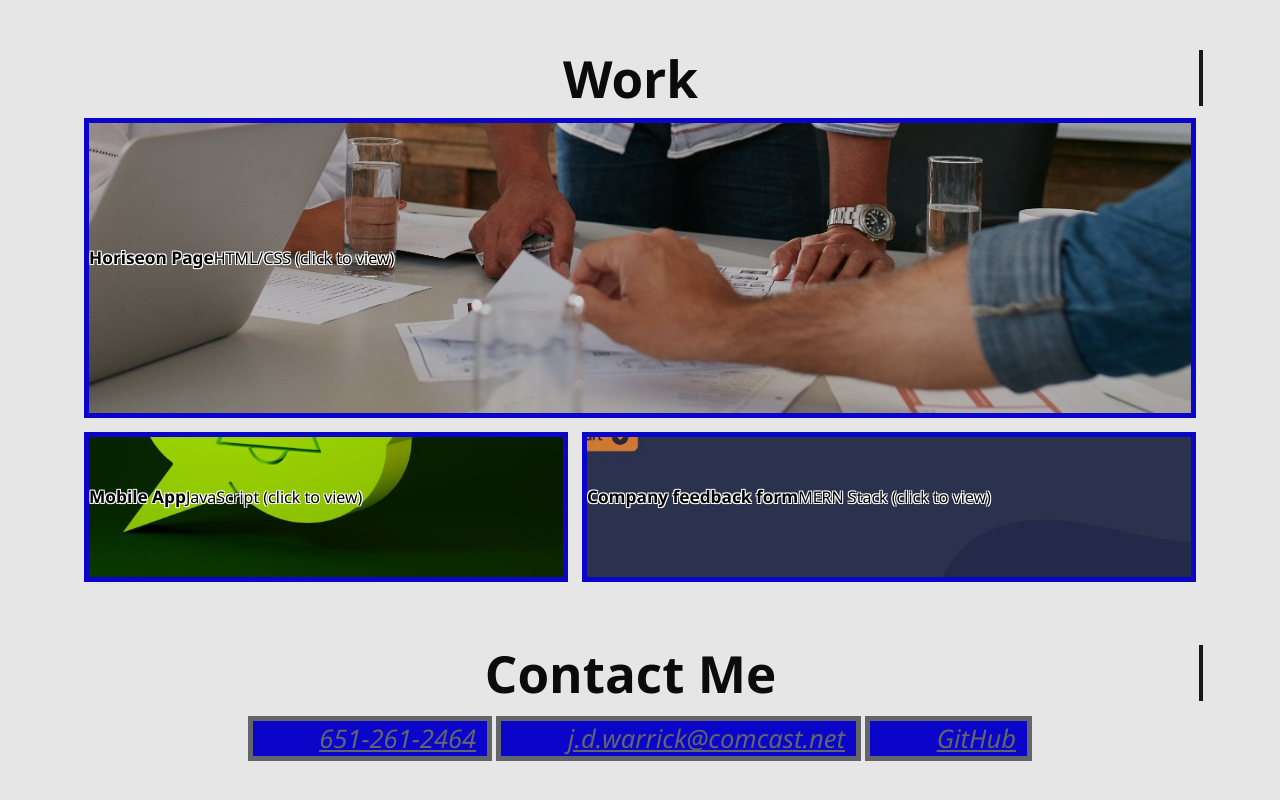
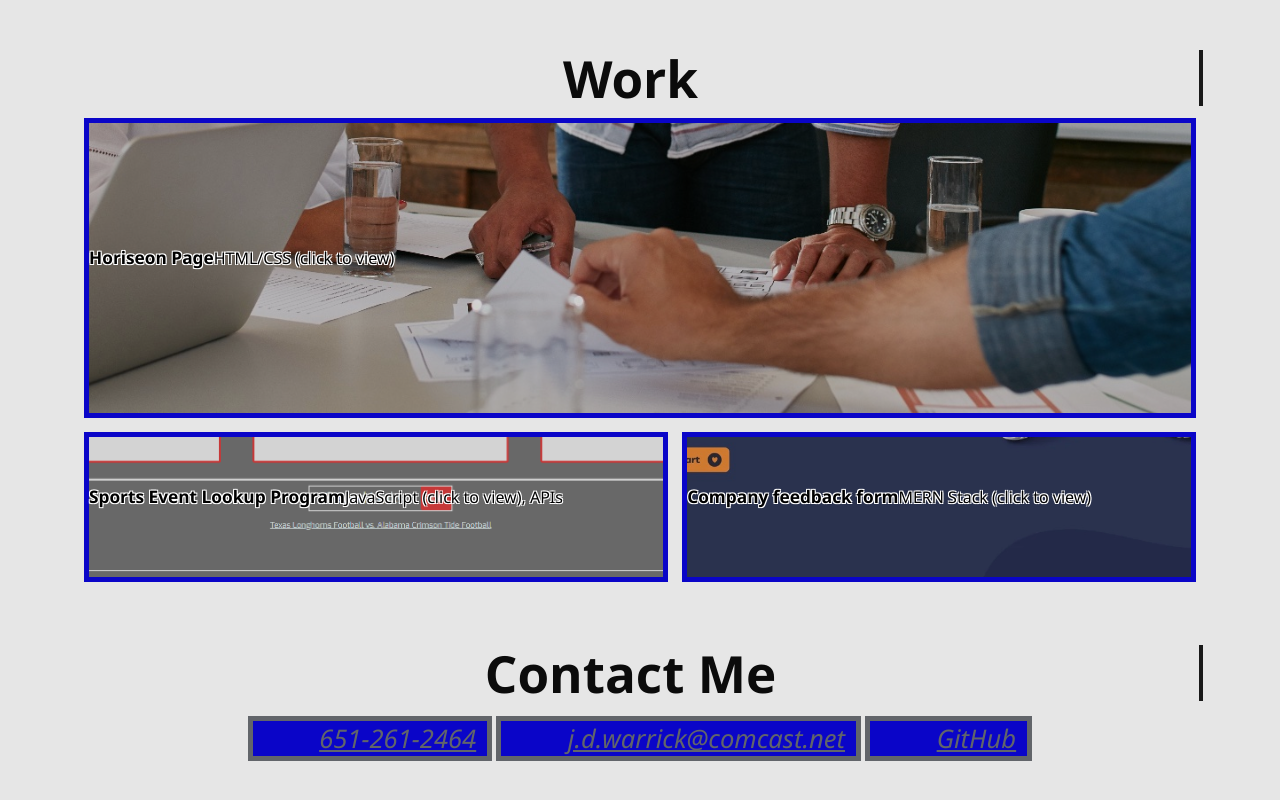
Before and after one commit to JackWarrick/Module-2-Challenge, a plain HTML site: page index.html in a window 1280 px wide. Shown: the part 667-1467 px from the top of the page. Drawn offline with Linux system fonts and the light colour scheme.

Commit message:
added link to group project 1

```diff
--- a/assets/style.css
+++ b/assets/style.css
@@ -200,7 +200,7 @@ main {
 }
 
 .second-box{
-    background-image: url("../assets/images/notification-image.jpg");
+    background-image: url("../assets/images/searchscreen.png");
 }
 
 .third-box{
--- a/index.html
+++ b/index.html
@@ -50,9 +50,9 @@
                         <span> HTML/CSS (click to view)</span>
                     </a>
 
-                    <a href="https://www.youtube.com/watch?v=dQw4w9WgXcQ" class="work-box second-box">
-                        <h4>Mobile App </h4>
-                        <span> JavaScript (click to view)</span>
+                    <a href="https://jackwarrick.github.io/Sport-Events-Lookup/" class="work-box second-box">
+                        <h4>Sports Event Lookup Program</h4>
+                        <span> JavaScript (click to view), APIs</span>
                     </a>
 
                     <a href="https://www.youtube.com/watch?v=dQw4w9WgXcQ" class="work-box third-box">
```
Also changed, not shown: assets/images/searchscreen.png (added).
